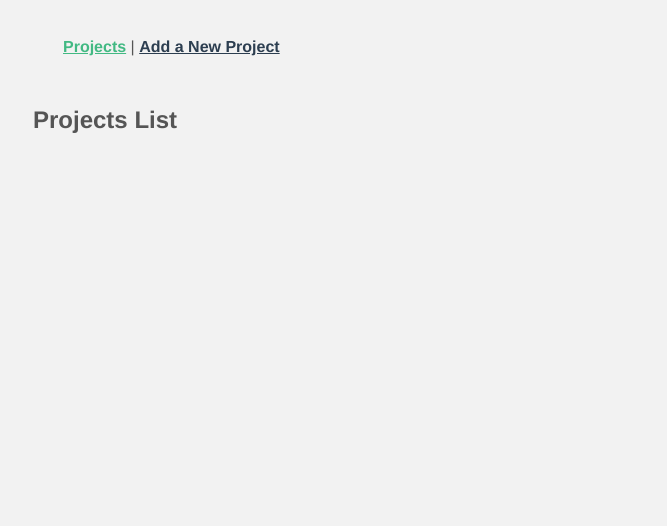
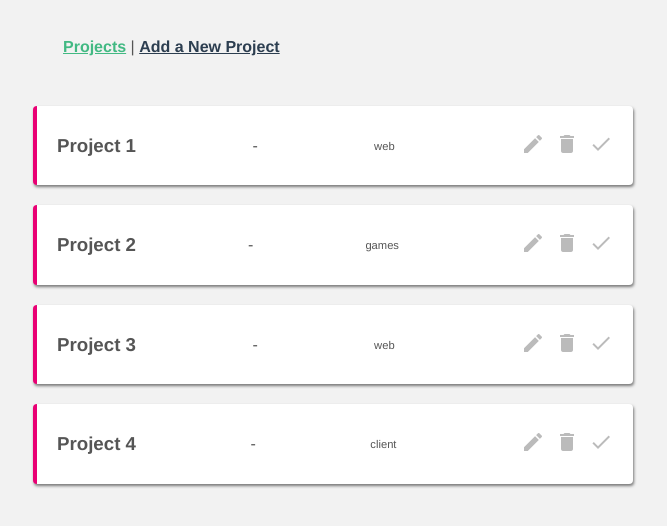
Before and after one commit to AshiquzzamanKhan/col-of-vue-projects, a Vue app: page / in a window 1280 px wide. Shown: the top 526 px of the page, without its empty margins (307-974 px from the left). Built offline with nearby package versions, Linux system fonts and the light colour scheme.

Commit message:
Added: project Card with style

```diff
--- a/package.json
+++ b/package.json
@@ -25,6 +25,7 @@
     "eslint": "^6.7.2",
     "eslint-config-prettier": "^8.3.0",
     "eslint-plugin-import": "^2.20.2",
+    "eslint-plugin-prettier": "^3.4.0",
     "eslint-plugin-vue": "^7.0.0"
   }
 }
--- a/public/index.html
+++ b/public/index.html
@@ -5,6 +5,8 @@
     <meta http-equiv="X-UA-Compatible" content="IE=edge">
     <meta name="viewport" content="width=device-width,initial-scale=1.0">
     <link rel="icon" href="<%= BASE_URL %>favicon.ico">
+    <link href="https://fonts.googleapis.com/icon?family=Material+Icons"
+      rel="stylesheet">
     <title><%= htmlWebpackPlugin.options.title %></title>
   </head>
   <body>
--- a/src/App.vue
+++ b/src/App.vue
@@ -1,11 +1,51 @@
 <template>
-  <div id="nav">
-    <router-link :to="{ name: 'ProjectList' }">Projects</router-link> |
-    <router-link :to="{ name: 'AddProject' }">Add a New Project</router-link>
-  </div>
-  <router-view />
+  <Appnav></Appnav>
+  <router-view :projectList="projectList" />
 </template>
 
+<script>
+import Appnav from "@/components/Appnav.vue";
+
+export default {
+  components: {
+    Appnav
+  },
+  data() {
+    return {
+      projectList: [
+        {
+          id: 1,
+          title: "Project 1",
+          description: "Some description for project 1",
+          ptype: "web",
+          completed: false
+        },
+        {
+          id: 2,
+          title: "Project 2",
+          description: "Some description for project 2",
+          ptype: "games",
+          completed: false
+        },
+        {
+          id: 3,
+          title: "Project 3",
+          description: "Some description for project 3",
+          ptype: "web",
+          completed: false
+        },
+        {
+          id: 4,
+          title: "Project 4",
+          description: "Some description for project 4",
+          ptype: "client",
+          completed: true
+        }
+      ]
+    };
+  }
+};
+</script>
 <style>
 body {
   background: #f2f2f2;
@@ -18,17 +58,4 @@ body {
   margin: 0 auto;
   color: #555;
 }
-
-#nav {
-  padding: 30px;
-}
-
-#nav a {
-  font-weight: bold;
-  color: #2c3e50;
-}
-
-#nav a.router-link-exact-active {
-  color: #42b983;
-}
 </style>
--- a/src/components/Nav.vue
+++ b/src/components/Appnav.vue
@@ -1,10 +1,13 @@
 <template>
-  <div></div>
+  <div id="nav">
+    <router-link :to="{ name: 'ProjectList' }">Projects</router-link> |
+    <router-link :to="{ name: 'AddProject' }">Add a New Project</router-link>
+  </div>
 </template>
 
 <script>
 export default {
-  name: "nav",
+  name: "Appnav"
 };
 </script>
 
--- a/src/components/ProjectCard.vue
+++ b/src/components/ProjectCard.vue
@@ -1,12 +1,75 @@
 <template>
-  <div></div>
+  <div class="project">
+    <div class="actions">
+      <h3 @click="showDesc = !showDesc">{{ project.title }}</h3>
+      - <small>{{ project.ptype }}</small>
+      <div class="icons">
+        <span class="material-icons" @click="handleEdit(project.id)"> edit </span>
+        <span class="material-icons" @click="handleDelete(project.id)"> delete </span>
+        <span class="material-icons" @click="handleDone(project.id)"> done </span>
+      </div>
+    </div>
+    <div v-if="showDesc" class="desc">
+      <p>{{ project.description }}</p>
+    </div>
+  </div>
 </template>
 
 <script>
 export default {
   name: "ProjectCard",
+  props: {
+    project: {
+      type: Object
+    }
+  },
+  data() {
+    return {
+      showDesc: false
+    };
+  },
+  methods: {
+    handleEdit(id) {
+      console.log(id);
+      this.$router.push({ name: "EditProject", params: { id } });
+    },
+    handleDelete(id) {
+      console.log(id);
+    },
+    handleDone(id) {
+      console.log(id);
+    }
+  }
 };
 </script>
 
-<style lang="scss" scoped>
+<style lang="css" scoped>
+.project {
+  margin: 20px auto;
+  background: white;
+  padding: 10px 20px;
+  border-radius: 4px;
+  box-shadow: 1px 2px 3px rgba(0, 0, 0, 0.5);
+  border-left: 4px solid #e90074;
+}
+h3 {
+  cursor: pointer;
+}
+small {
+  font-size: 0.7em;
+}
+.actions {
+  display: flex;
+  justify-content: space-between;
+  align-items: center;
+}
+.material-icons {
+  font-size: 24px;
+  margin-left: 10px;
+  color: #bbb;
+  cursor: pointer;
+}
+.material-icons:hover {
+  color: #777;
+}
 </style>
--- a/src/router/index.js
+++ b/src/router/index.js
@@ -1,6 +1,7 @@
 import { createRouter, createWebHistory } from "vue-router";
 import ProjectList from "../views/ProjectList.vue";
 import AddProject from "../views/AddProject.vue";
+import EditProject from "../views/EditProject.vue";
 import Project from "../views/Project.vue";
 import NotFound from "../views/NotFound.vue";
 
@@ -14,6 +15,12 @@ const routes = [
     path: "/add",
     name: "AddProject",
     component: AddProject
+  },
+  {
+    path: "/edit/:id",
+    name: "EditProject",
+    component: EditProject,
+    props: true
   },
   {
     path: "/project/:id",
--- a/src/views/AddProject.vue
+++ b/src/views/AddProject.vue
@@ -6,9 +6,8 @@
 
 <script>
 export default {
-  name: "AddProject",
+  name: "AddProject"
 };
 </script>
 
-<style lang="scss" scoped>
-</style>
+<style lang="scss" scoped></style>
--- /dev/null
+++ b/src/views/EditProject.vue
@@ -0,0 +1,19 @@
+<template>
+  <div>{{ id }}</div>
+</template>
+
+<script>
+export default {
+  name: "EditProject",
+  props: {
+    id: {
+      type: String
+    },
+    projectList: {
+      type: Array
+    }
+  }
+};
+</script>
+
+<style lang="css" scoped></style>
--- a/src/views/ProjectList.vue
+++ b/src/views/ProjectList.vue
@@ -1,14 +1,23 @@
 <template>
   <div>
-    <h2>Projects List</h2>
+    <ProjectCard v-for="project in projectList" :key="project.id" :project="project"> </ProjectCard>
   </div>
 </template>
 
 <script>
+import ProjectCard from "@/components/ProjectCard.vue";
+
 export default {
   name: "ProjectList",
+  components: {
+    ProjectCard
+  },
+  props: {
+    projectList: {
+      type: Array
+    }
+  }
 };
 </script>
 
-<style lang="scss" scoped>
-</style>
+<style lang="scss" scoped></style>
```
Also changed, not shown: .eslintrc.js, 1 other file (tests, documents, lock files or other folders).
